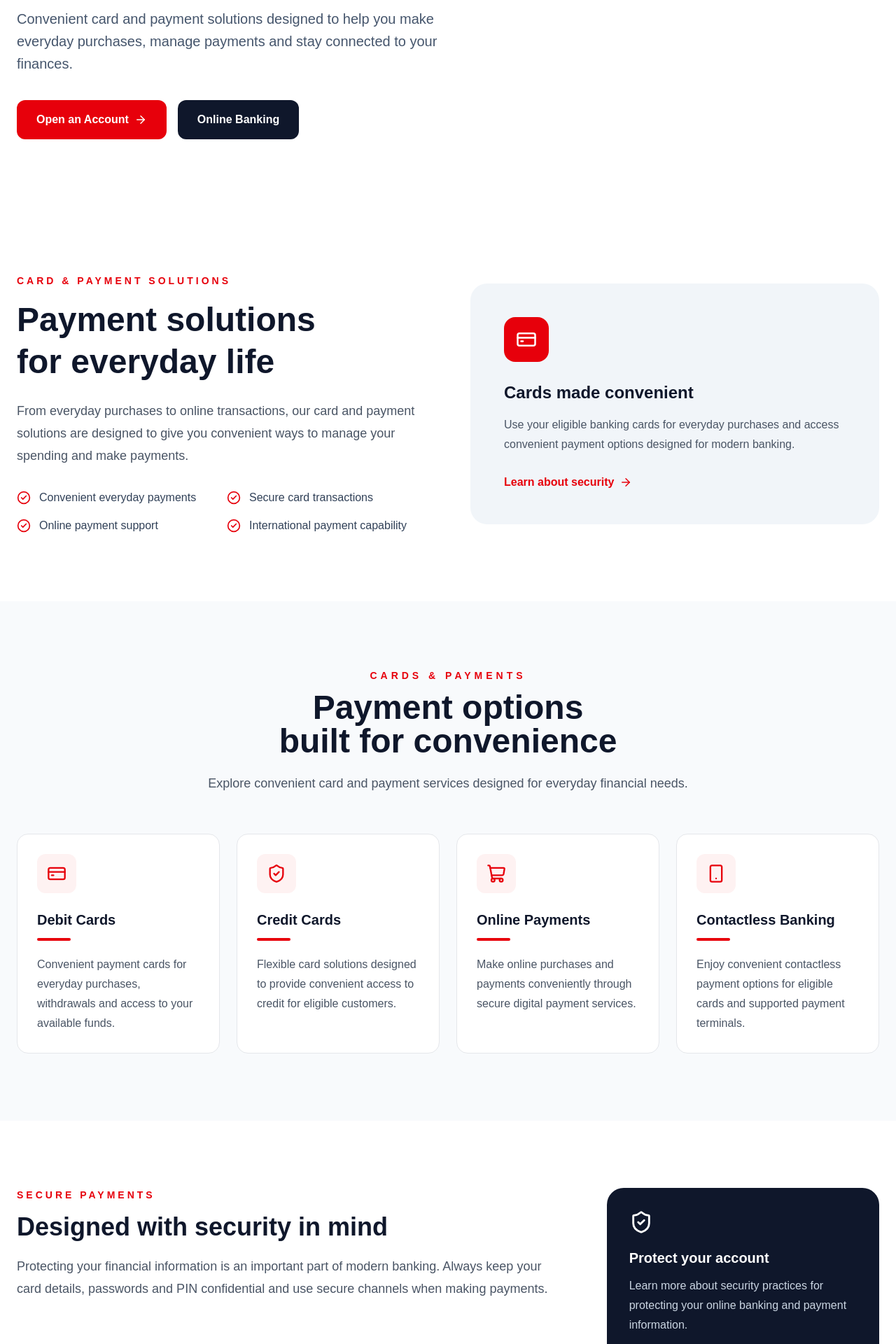
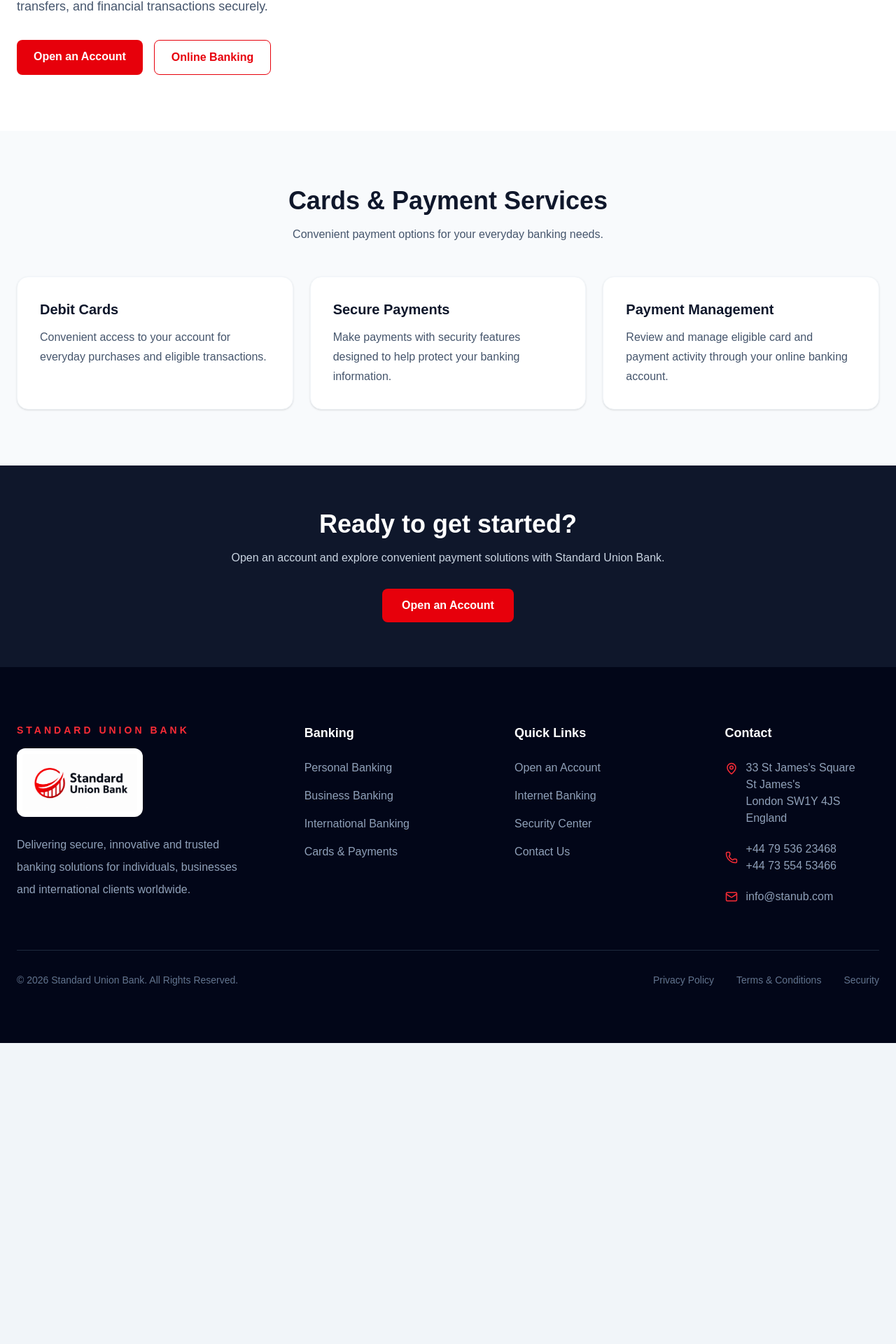
Before and after one commit to NetfacilitiesLtd/standard-union-bank, a Next.js app: page /cards in a window 1280 px wide. Shown: the part 347-2267 px from the top of the page at 70% size. After the commit the page ends 1837 px from the top, so only its background shows below. Built offline with nearby package versions, Linux system fonts and the light colour scheme.

Commit message:
Update cards and payments page

```diff
--- a/app/cards/page.tsx
+++ b/app/cards/page.tsx
@@ -1,87 +1,41 @@
 import Link from "next/link";
-import {
-  CreditCard,
-  ShieldCheck,
-  Smartphone,
-  ShoppingCart,
-  Globe2,
-  ArrowRight,
-  CheckCircle2,
-} from "lucide-react";
 import Navbar from "@/components/Navbar";
 import Footer from "@/components/Footer";
 
-const services = [
-  {
-    title: "Debit Cards",
-    description:
-      "Convenient payment cards for everyday purchases, withdrawals and access to your available funds.",
-    icon: CreditCard,
-  },
-  {
-    title: "Credit Cards",
-    description:
-      "Flexible card solutions designed to provide convenient access to credit for eligible customers.",
-    icon: ShieldCheck,
-  },
-  {
-    title: "Online Payments",
-    description:
-      "Make online purchases and payments conveniently through secure digital payment services.",
-    icon: ShoppingCart,
-  },
-  {
-    title: "Contactless Banking",
-    description:
-      "Enjoy convenient contactless payment options for eligible cards and supported payment terminals.",
-    icon: Smartphone,
-  },
-];
-
-const benefits = [
-  "Convenient everyday payments",
-  "Secure card transactions",
-  "Online payment support",
-  "International payment capability",
-];
-
 export default function CardsPage() {
   return (
-    <main className="bg-white">
+    <main className="min-h-screen bg-slate-50">
       <Navbar />
 
       {/* Hero */}
-      <section className="relative overflow-hidden bg-white pt-36 pb-24">
-        <div className="relative max-w-7xl mx-auto px-6">
+      <section className="bg-white pt-32 pb-20">
+        <div className="max-w-7xl mx-auto px-6">
           <div className="max-w-3xl">
-            <p className="uppercase tracking-[5px] text-red-600 text-sm font-semibold">
+            <p className="text-sm font-semibold uppercase tracking-wider text-red-600">
               Cards & Payments
             </p>
 
-            <h1 className="mt-5 text-5xl md:text-6xl font-bold text-slate-900 leading-tight">
-              Simple, Secure
-              <br />
-              Ways to Pay
+            <h1 className="mt-4 text-4xl md:text-6xl font-bold text-slate-900">
+              Simple and secure ways to pay.
             </h1>
 
-            <p className="mt-6 text-lg md:text-xl text-slate-600 leading-8 max-w-2xl">
-              Convenient card and payment solutions designed to help you make
-              everyday purchases, manage payments and stay connected to your
-              finances.
+            <p className="mt-6 text-lg leading-8 text-slate-600">
+              Access convenient payment solutions designed to help you manage
+              everyday purchases, transfers, and financial transactions
+              securely.
             </p>
 
-            <div className="mt-9 flex flex-col sm:flex-row gap-4">
+            <div className="mt-8 flex flex-wrap gap-4">
               <Link
                 href="/apply"
-                className="inline-flex items-center justify-center gap-2 rounded-xl bg-red-600 px-7 py-4 font-semibold text-white transition hover:bg-red-700"
+                className="rounded-lg bg-red-600 px-6 py-3 font-semibold text-white transition hover:bg-red-700"
               >
                 Open an Account
-                <ArrowRight size={18} />
               </Link>
 
               <Link
                 href="/login"
-                className="inline-flex items-center justify-center gap-2 rounded-xl bg-slate-900 px-7 py-4 font-semibold text-white transition hover:bg-slate-800"
+                className="rounded-lg border border-red-600 px-6 py-3 font-semibold text-red-600 transition hover:bg-red-600 hover:text-white"
               >
                 Online Banking
               </Link>
@@ -90,183 +44,74 @@
         </div>
       </section>
 
-      {/* Introduction */}
-      <section className="py-24">
+      {/* Services */}
+      <section className="py-20">
         <div className="max-w-7xl mx-auto px-6">
-          <div className="grid lg:grid-cols-2 gap-16 items-center">
-            <div>
-              <p className="uppercase tracking-[4px] text-red-600 text-sm font-semibold">
-                Card & Payment Solutions
-              </p>
-
-              <h2 className="mt-4 text-4xl md:text-5xl font-bold text-slate-900 leading-tight">
-                Payment solutions
-                <br />
-                for everyday life
+          <div className="text-center max-w-2xl mx-auto">
+            <h2 className="text-3xl md:text-4xl font-bold text-slate-900">
+              Cards & Payment Services
             </h2>
 
-              <p className="mt-6 text-lg text-gray-600 leading-8">
-                From everyday purchases to online transactions, our card and
-                payment solutions are designed to give you convenient ways to
-                manage your spending and make payments.
-              </p>
-
-              <div className="mt-8 grid sm:grid-cols-2 gap-4">
-                {benefits.map((benefit) => (
-                  <div
-                    key={benefit}
-                    className="flex items-center gap-3 text-slate-700"
-                  >
-                    <CheckCircle2
-                      size={20}
-                      className="text-red-600 flex-shrink-0"
-                    />
-                    <span>{benefit}</span>
-                  </div>
-                ))}
-              </div>
-            </div>
-
-            <div className="rounded-3xl bg-slate-100 p-10 md:p-12">
-              <div className="w-16 h-16 rounded-2xl bg-red-600 flex items-center justify-center">
-                <CreditCard size={30} className="text-white" />
-              </div>
-
-              <h3 className="mt-7 text-2xl font-bold text-slate-900">
-                Cards made convenient
-              </h3>
-
-              <p className="mt-4 text-gray-600 leading-7">
-                Use your eligible banking cards for everyday purchases and
-                access convenient payment options designed for modern banking.
-              </p>
-
-              <Link
-                href="/security"
-                className="inline-flex items-center gap-2 mt-7 font-semibold text-red-600 hover:gap-3 transition-all"
-              >
-                Learn about security
-                <ArrowRight size={18} />
-              </Link>
-            </div>
-          </div>
-        </div>
-      </section>
-
-      {/* Services */}
-      <section className="bg-slate-50 py-24">
-        <div className="max-w-7xl mx-auto px-6">
-          <div className="text-center max-w-3xl mx-auto">
-            <p className="uppercase tracking-[5px] text-red-600 text-sm font-semibold">
-              Cards & Payments
-            </p>
-
-            <h2 className="mt-3 text-4xl md:text-5xl font-bold text-slate-900">
-              Payment options
-              <br />
-              built for convenience
-            </h2>
-
-            <p className="mt-5 text-lg text-gray-600 leading-8">
-              Explore convenient card and payment services designed for
-              everyday financial needs.
+            <p className="mt-4 text-slate-600">
+              Convenient payment options for your everyday banking needs.
             </p>
           </div>
 
-          <div className="grid grid-cols-1 md:grid-cols-2 lg:grid-cols-4 gap-6 mt-14">
-            {services.map((service) => {
-              const Icon = service.icon;
-
-              return (
-                <div
-                  key={service.title}
-                  className="bg-white border border-gray-200 rounded-2xl p-7 hover:-translate-y-1 hover:border-red-600 hover:shadow-xl transition-all duration-300"
-                >
-                  <div className="w-14 h-14 rounded-xl bg-red-50 flex items-center justify-center">
-                    <Icon size={28} className="text-red-600" />
-                  </div>
-
-                  <h3 className="mt-6 text-xl font-bold text-slate-900">
-                    {service.title}
+          <div className="mt-12 grid gap-6 md:grid-cols-3">
+            <div className="rounded-2xl bg-white p-8 shadow-sm border border-slate-100">
+              <h3 className="text-xl font-semibold text-slate-900">
+                Debit Cards
               </h3>
 
-                  <div className="w-12 h-1 bg-red-600 rounded-full mt-3" />
-
-                  <p className="mt-5 text-gray-600 leading-7">
-                    {service.description}
-                  </p>
-                </div>
-              );
-            })}
-          </div>
-        </div>
-      </section>
-
-      {/* Security */}
-      <section className="py-24">
-        <div className="max-w-7xl mx-auto px-6">
-          <div className="grid md:grid-cols-3 gap-8">
-            <div className="md:col-span-2">
-              <p className="uppercase tracking-[4px] text-red-600 text-sm font-semibold">
-                Secure Payments
-              </p>
-
-              <h2 className="mt-4 text-4xl font-bold text-slate-900">
-                Designed with security in mind
-              </h2>
-
-              <p className="mt-5 text-lg text-gray-600 leading-8 max-w-3xl">
-                Protecting your financial information is an important part of
-                modern banking. Always keep your card details, passwords and
-                PIN confidential and use secure channels when making payments.
+              <p className="mt-3 text-slate-600 leading-7">
+                Convenient access to your account for everyday purchases and
+                eligible transactions.
               </p>
             </div>
 
-            <div className="rounded-3xl bg-slate-900 p-8 text-white">
-              <ShieldCheck size={34} />
-
-              <h3 className="mt-5 text-xl font-bold">
-                Protect your account
+            <div className="rounded-2xl bg-white p-8 shadow-sm border border-slate-100">
+              <h3 className="text-xl font-semibold text-slate-900">
+                Secure Payments
               </h3>
 
-              <p className="mt-3 text-slate-300 leading-7">
-                Learn more about security practices for protecting your online
-                banking and payment information.
+              <p className="mt-3 text-slate-600 leading-7">
+                Make payments with security features designed to help protect
+                your banking information.
               </p>
+            </div>
 
-              <Link
-                href="/security"
-                className="inline-flex items-center gap-2 mt-6 font-semibold text-white hover:gap-3 transition-all"
-              >
-                Security Center
-                <ArrowRight size={18} />
-              </Link>
+            <div className="rounded-2xl bg-white p-8 shadow-sm border border-slate-100">
+              <h3 className="text-xl font-semibold text-slate-900">
+                Payment Management
+              </h3>
+
+              <p className="mt-3 text-slate-600 leading-7">
+                Review and manage eligible card and payment activity through
+                your online banking account.
+              </p>
             </div>
           </div>
         </div>
       </section>
 
       {/* CTA */}
-      <section className="py-24">
-        <div className="max-w-5xl mx-auto px-6">
-          <div className="rounded-3xl bg-red-600 px-8 py-14 md:px-14 text-center">
+      <section className="bg-slate-900 py-16">
+        <div className="max-w-4xl mx-auto px-6 text-center">
           <h2 className="text-3xl md:text-4xl font-bold text-white">
-              Ready for convenient banking?
+            Ready to get started?
           </h2>
 
-            <p className="mt-4 text-red-100 text-lg leading-7 max-w-2xl mx-auto">
-              Open an account and access convenient banking and payment
-              solutions.
+          <p className="mt-4 text-slate-300">
+            Open an account and explore convenient payment solutions with
+            Standard Union Bank.
           </p>
 
           <Link
             href="/apply"
-              className="inline-flex items-center gap-2 mt-8 rounded-xl bg-white px-7 py-4 font-semibold text-red-600 transition hover:bg-slate-100"
+            className="inline-block mt-8 rounded-lg bg-red-600 px-7 py-3 font-semibold text-white transition hover:bg-red-700"
           >
             Open an Account
-              <ArrowRight size={18} />
           </Link>
-          </div>
         </div>
       </section>
 
```
Lines whose indentation alone changed are shown as unchanged.
